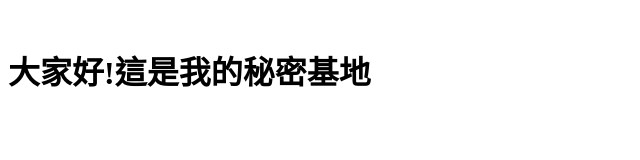
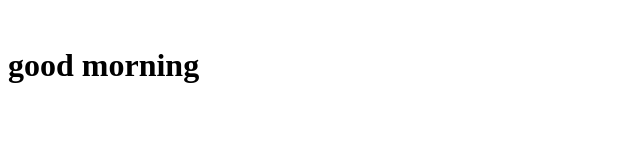
Before and after one commit to s1243001/my-secret-base-cloud, a plain HTML site: page index.html in a window 1280 px wide. Shown: the whole page, without its empty margins (0-640 px from the left). Drawn offline with Linux system fonts and the light colour scheme.

Commit message:
add new body

```diff
--- a/index.html
+++ b/index.html
@@ -6,6 +6,6 @@
 	<title>大家好!這是我的秘密基地</title>
 </head>
 <body>
-	<h1>大家好!這是我的秘密基地</h1>
+	<h1>good morning</h1>
 </body>
 </html>
```
